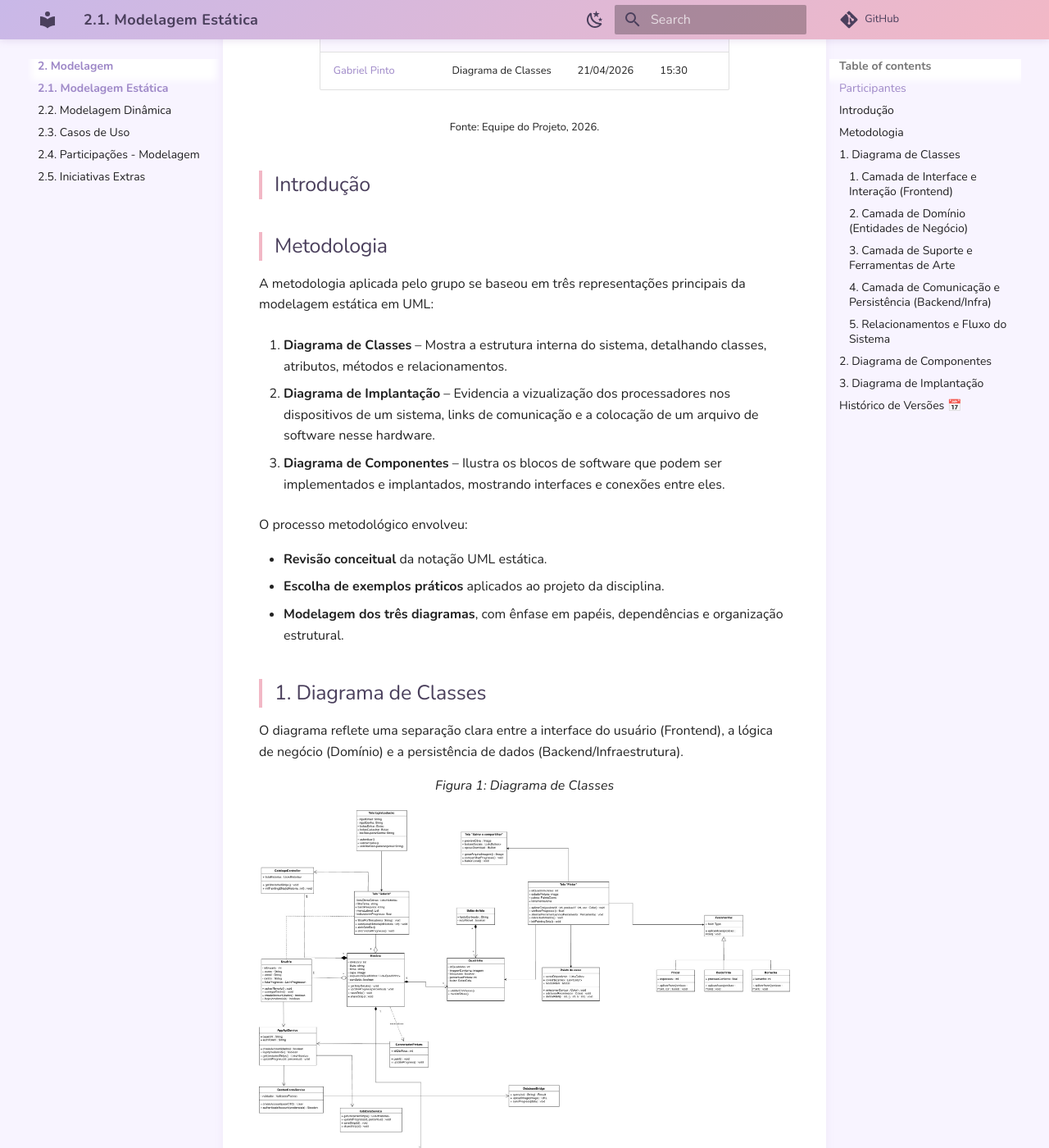
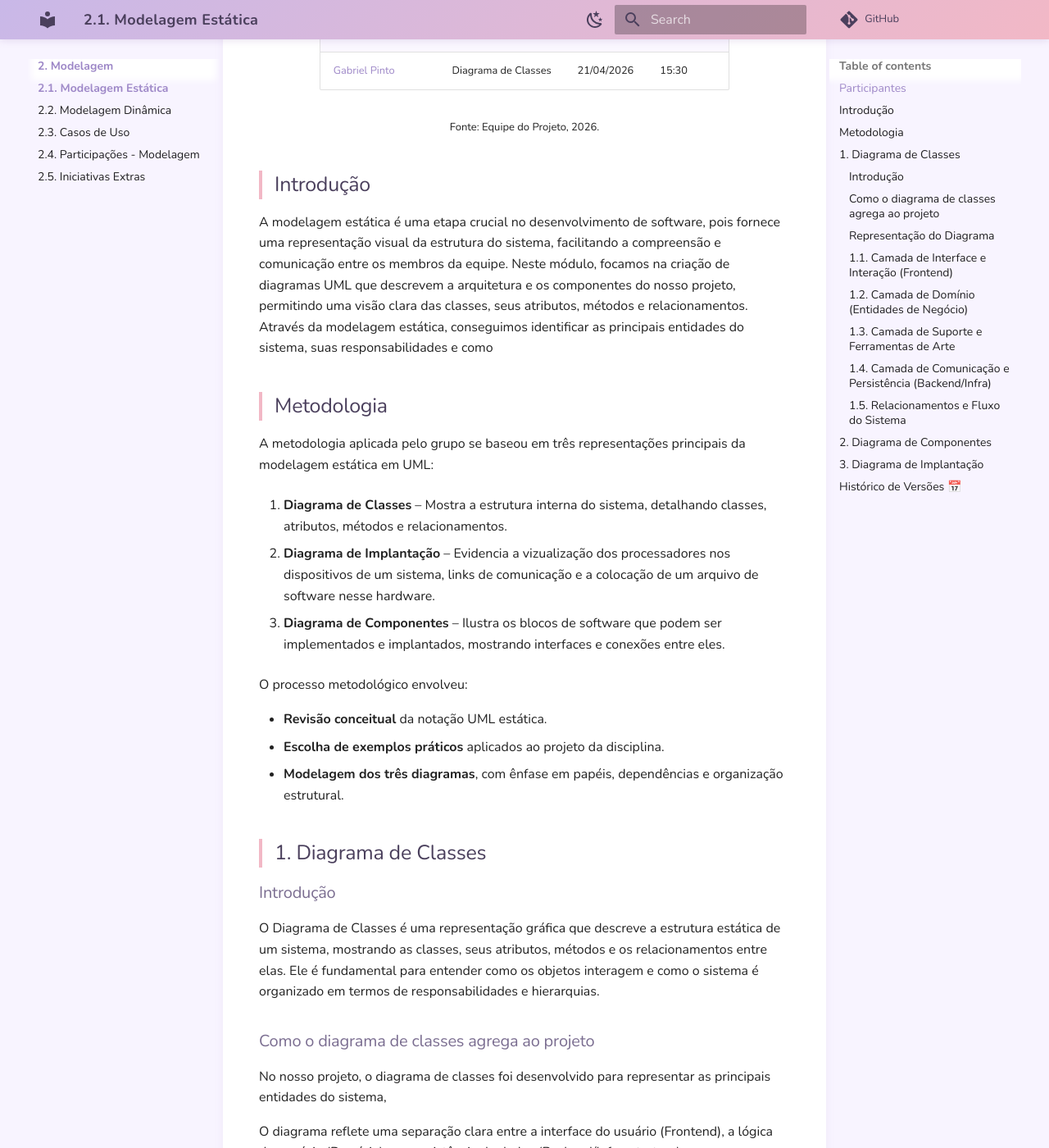
Before and after one commit to UnBArqDsw2026-1-Turma01/2026.1-T01-G08_MinhaTirinha_Entrega_02, an MkDocs documentation site: the page built from docs/Modelagem/2.1.ModelagemEstática.md, in a window 1280 px wide and 1400 px high, scrolled down 425 px. Shown: the whole window at 82% size. Built offline with MkDocs 1.6.1 and Material for MkDocs 9.7.7, drawn with Linux system fonts in a browser that asks for light colours; comment, search, counter and statistics services are not loaded; some of the changed text lies outside the part shown.

Commit message:
Docs: Ajustando Página

```diff
--- a/docs/Modelagem/2.1.ModelagemEstatica.md
+++ b/docs/Modelagem/2.1.ModelagemEstática.md
@@ -41,6 +41,7 @@
 <font size="2"><p style="text-align: center">Fonte: Equipe do Projeto, 2026.</p></font>
 
 ## Introdução
+A modelagem estática é uma etapa crucial no desenvolvimento de software, pois fornece uma representação visual da estrutura do sistema, facilitando a compreensão e comunicação entre os membros da equipe. Neste módulo, focamos na criação de diagramas UML que descrevem a arquitetura e os componentes do nosso projeto, permitindo uma visão clara das classes, seus atributos, métodos e relacionamentos. Através da modelagem estática, conseguimos identificar as principais entidades do sistema, suas responsabilidades e como
 
 
 ## Metodologia
@@ -66,7 +67,15 @@ organização estrutural.
 
 ## 1. Diagrama de Classes
 
+### Introdução
+O Diagrama de Classes é uma representação gráfica que descreve a estrutura estática de um sistema, mostrando as classes, seus atributos, métodos e os relacionamentos entre elas. Ele é fundamental para entender como os objetos interagem e como o sistema é organizado em termos de responsabilidades e hierarquias.
+
+### Como o diagrama de classes agrega ao projeto
+No nosso projeto, o diagrama de classes foi desenvolvido para representar as principais entidades do sistema,
+
 O diagrama reflete uma separação clara entre a interface do usuário (Frontend), a lógica de negócio (Domínio) e a persistência de dados (Backend/Infraestrutura).
+
+### Representação do Diagrama
 
 <p align="center"><em>Figura 1: Diagrama de Classes</em></p>
 
@@ -76,9 +85,17 @@ O diagrama reflete uma separação clara entre a interface do usuário (Frontend
 
 [Link Draw.io: Diagrama de Classes](https://drive.google.com/file/d/1VbCtyV75P488OC4lLVDpHTdPuCyCc7_T/view?usp=sharing)
 
+| Autores | Função |
+| :--- | :--- |
+| Ana Carolina Fialho | Fatoração |
+| Samara Alves | Fatoração |
+| Marjorie Mitzi | Revisão |
+| Gabriel Santos Pinto | Revisão |
+
+
 ---
 
-### 1. Camada de Interface e Interação (Frontend)
+### 1.1. Camada de Interface e Interação (Frontend)
 
 Estas classes gerenciam o que o usuário visualiza e como ele navega pelo aplicativo.
 
@@ -90,7 +107,7 @@ Estas classes gerenciam o que o usuário visualiza e como ele navega pelo aplica
 
 ---
 
-### 2. Camada de Domínio (Entidades de Negócio)
+### 1.2. Camada de Domínio (Entidades de Negócio)
 
 Estas classes representam os dados e as regras fundamentais do universo do aplicativo.
 
@@ -102,7 +119,7 @@ Estas classes representam os dados e as regras fundamentais do universo do aplic
 
 ---
 
-### 3. Camada de Suporte e Ferramentas de Arte
+### 1.3. Camada de Suporte e Ferramentas de Arte
 
 Classes técnicas que implementam a mecânica de pintura.
 
@@ -115,7 +132,7 @@ Classes técnicas que implementam a mecânica de pintura.
 
 ---
 
-### 4. Camada de Comunicação e Persistência (Backend/Infra)
+### 1.4. Camada de Comunicação e Persistência (Backend/Infra)
 
 Gerencia a troca de dados entre o aplicativo e o servidor/banco de dados.
 
@@ -126,7 +143,7 @@ Gerencia a troca de dados entre o aplicativo e o servidor/banco de dados.
 
 ---
 
-### 5. Relacionamentos e Fluxo do Sistema
+### 1.5. Relacionamentos e Fluxo do Sistema
 
 1.  **Composição (Diamante Preenchido):** O sistema utiliza composição forte onde a existência da parte depende do todo. Exemplo: Uma `História` é composta por `Quadrinhos`; se a história for removida, os quadrinhos também serão. O mesmo ocorre entre `Quadrinho` e `Balao de fala`.
 2.  **Agregação (Diamante Vazio):** A `Tela "Galeria"` agrega histórias que pertencem a um catálogo.
--- a/mkdocs.yml
+++ b/mkdocs.yml
@@ -64,7 +64,7 @@ nav:
       - Ata IV: Atas/AtaReuniao04.md
 
   - 2. Modelagem:
-    - 2.1. Modelagem Estática: Modelagem/2.1.ModelagemEstatica.md
+    - 2.1. Modelagem Estática: Modelagem/2.1.ModelagemEstática.md
     - 2.2. Modelagem Dinâmica: Modelagem/2.2.ModelagemDinamica.md
     - 2.3. Casos de Uso: Modelagem/2.3.ModelagemOrganizacionalCasosDeUso.md
     - 2.4. Participações - Modelagem: Modelagem/2.4.ParticipacoesModelagem.md
```
